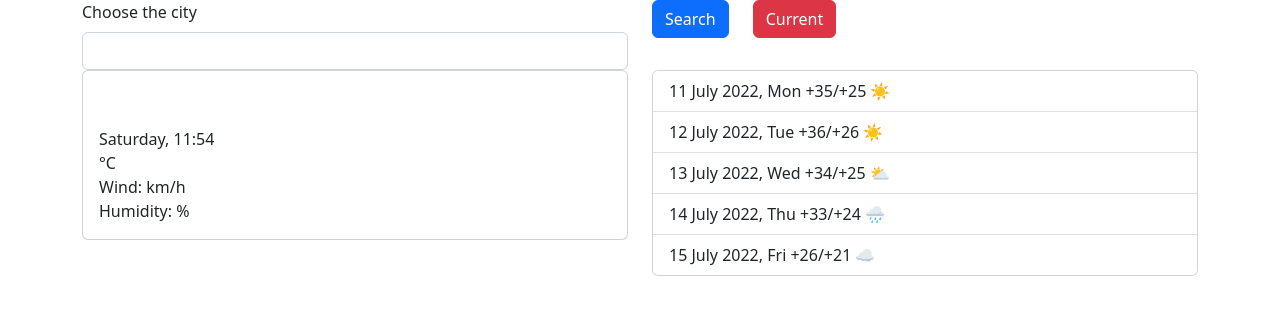
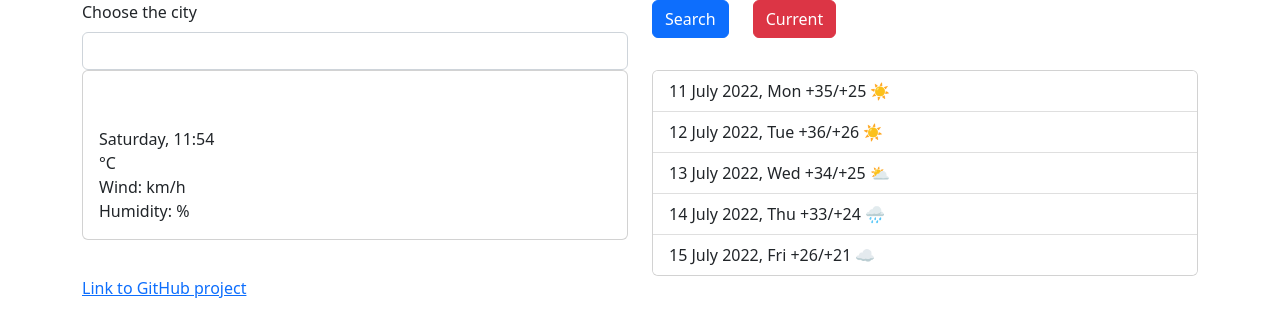
Before and after one commit to Natta-Sha/HomeProjectWeatherApp, a plain HTML site: page index.html in a window 1280 px wide. Drawn offline with nearby package versions, Linux system fonts and the light colour scheme; no server answers.

Commit message:
added link to GitHub project

```diff
--- a/index.html
+++ b/index.html
@@ -36,14 +36,15 @@
             <div class="card-body">
               <h5> <span id = "chosenCity"></span></h5>
             </div>
-            <div class="card-body" >
+            <div class="card-body">
              <span id = "currentDayTime"></span>
             </br> <span id = "description">  </span>
              <span id = "currentTemp"></span>
              <span id = "celcium"> °C</span>
             </br>
             Wind: <span id = "wind"></span> km/h
-          </br> Humidity: <span id = "humidity"></span>%
+          </br>
+          Humidity: <span id = "humidity"></span>%
 
 
             </div>
@@ -69,6 +70,8 @@
       >
 
       </script>
+      <a href="https://github.com/Natta-Sha/HomeProjectWeatherApp">Link to GitHub project</a>
     </div>
+
   </body>
 </html>
```
